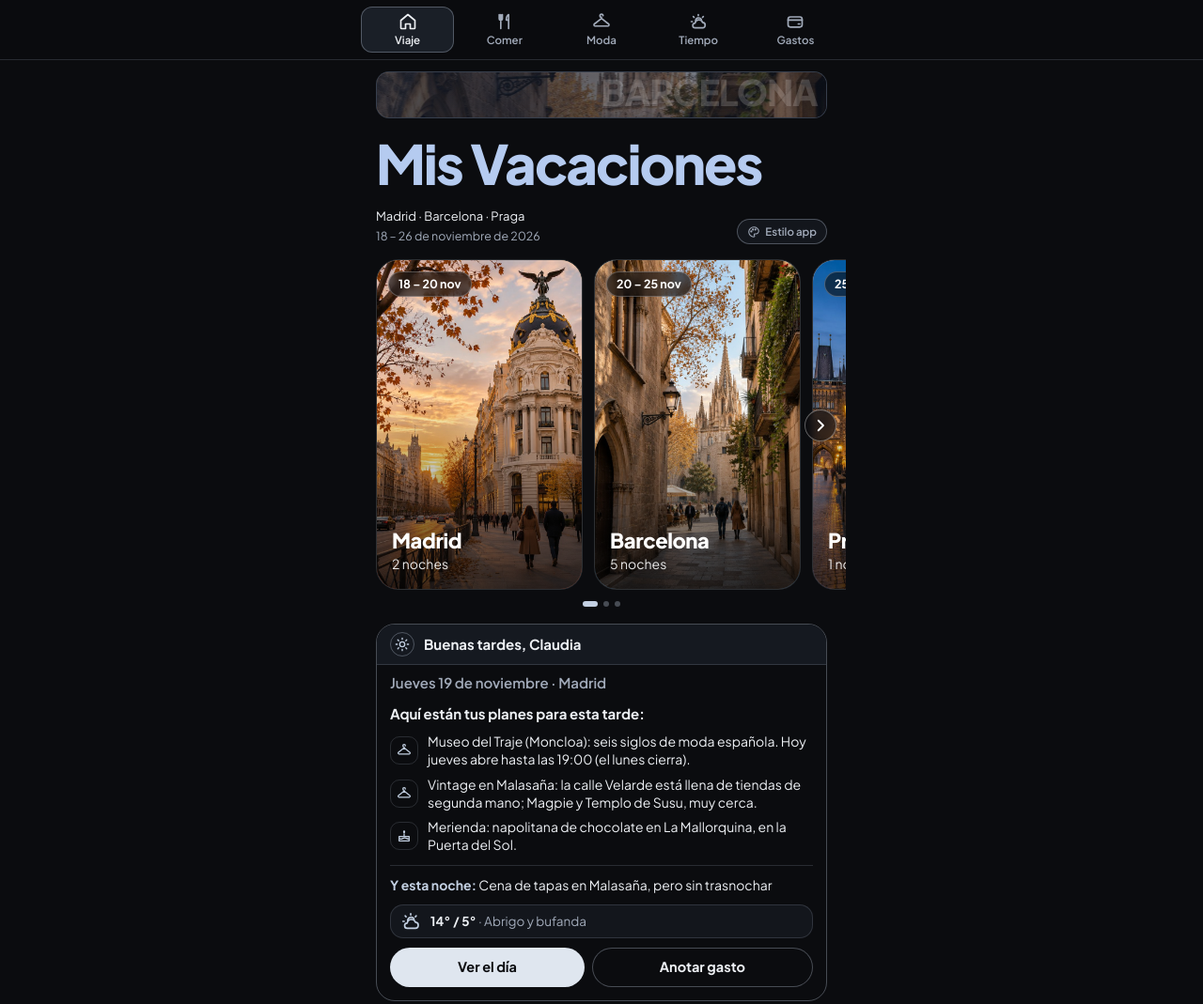
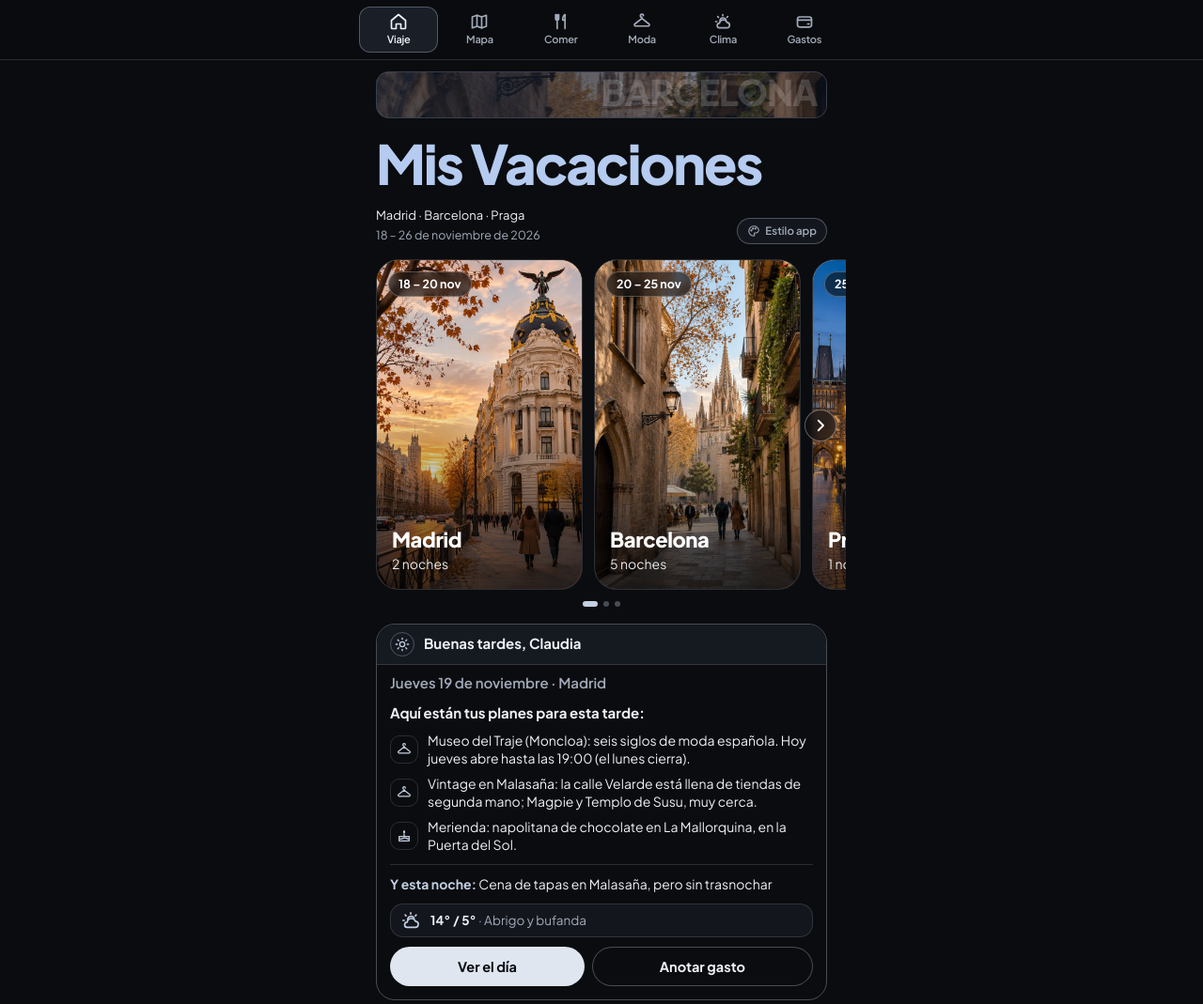
Before and after one commit to javierov/demo-mis-vacaciones, a plain HTML site: page index.html in a window 1280 px wide. Shown: the top 1069 px of the page at 94% size. Drawn offline with Linux system fonts and the light colour scheme; no server answers.

Commit message:
Botón Mapa en el menú, con Madrid, Barcelona y Praga

```diff
--- a/index.html
+++ b/index.html
@@ -347,7 +347,9 @@ input::placeholder{color:var(--mute)}
 @media(max-width:360px){.phr,.docs{grid-template-columns:minmax(0,1fr)}.gtop{grid-template-columns:minmax(0,1fr)}.donut{margin:0 auto}}
 /* mis vacaciones: 4 pestañas, banner de 2 ciudades, comer, tiempo */
 :root{--bcn2:#6fa8bd;--prg:#a78bd4}
-.top nav{grid-template-columns:repeat(5,minmax(0,1fr))}
+.top nav{grid-template-columns:repeat(6,minmax(0,1fr));gap:2px;padding:7px 2px}
+.top button{font-size:11px;letter-spacing:-.2px;min-width:0;overflow:hidden}
+#s-mapa .mapbox>.bh{display:none}#s-mapa .mapbox{padding-top:14px}#s-mapa .mapw{height:min(58vh,460px)}#s-mapa h2{margin-bottom:10px}
 .bnr .bs{animation:bf3 12s infinite}.bnr .bs:nth-child(2){animation-delay:4s}.bnr .bs:nth-child(3){animation-delay:8s}
 @keyframes bf3{0%{opacity:0;transform:scale(1.12)}6%{opacity:1}33%{opacity:1}39%{opacity:0;transform:scale(1)}100%{opacity:0}}
 @keyframes bf2{0%{opacity:0;transform:scale(1.12)}8%{opacity:1}50%{opacity:1}58%{opacity:0;transform:scale(1)}100%{opacity:0}}
@@ -1074,9 +1076,10 @@ svg.leaflet-image-layer.leaflet-interactive path {
 <body>
 <header class="top"><nav role="tablist" id="nav">
   <button role="tab" data-go="" aria-selected="true"><svg viewBox="0 0 24 24" fill="none" stroke="currentColor" stroke-width="2" stroke-linecap="round" stroke-linejoin="round"><path d="M3 10.5L12 3l9 7.5V20a1 1 0 0 1-1 1h-5v-6H9v6H4a1 1 0 0 1-1-1z"/></svg>Viaje</button>
+  <button role="tab" data-go="mapa" aria-selected="false"><svg viewBox="0 0 24 24" fill="none" stroke="currentColor" stroke-width="2" stroke-linecap="round" stroke-linejoin="round"><path d="M9 4L3 6v14l6-2 6 2 6-2V4l-6 2z"/><path d="M9 4v14M15 6v14"/></svg>Mapa</button>
   <button role="tab" data-go="comer" aria-selected="false"><svg viewBox="0 0 24 24" fill="none" stroke="currentColor" stroke-width="2" stroke-linecap="round" stroke-linejoin="round"><path d="M7 3v18M5 3v5a2 2 0 0 0 4 0V3M17 21V3c-2 1-3 4-3 7h3"/></svg>Comer</button>
   <button role="tab" data-go="moda" aria-selected="false"><svg viewBox="0 0 24 24" fill="none" stroke="currentColor" stroke-width="2" stroke-linecap="round" stroke-linejoin="round"><path d="M12 6.5a2 2 0 1 1 2-2M12 6.5V8L3 15a1.5 1.5 0 0 0 1 2.7h16a1.5 1.5 0 0 0 1-2.7l-9-7"/></svg>Moda</button>
-  <button role="tab" data-go="tiempo" aria-selected="false"><svg viewBox="0 0 24 24" fill="none" stroke="currentColor" stroke-width="2" stroke-linecap="round" stroke-linejoin="round"><path d="M12 3v1.5M5.6 5.6l1 1M3 12h1.5M18.4 5.6l-1 1"/><path d="M8.5 11a4 4 0 0 1 7.3-2"/><path d="M8 20h9a3.5 3.5 0 0 0 .5-7 5 5 0 0 0-9.6 1A3 3 0 0 0 8 20z"/></svg>Tiempo</button>
+  <button role="tab" data-go="tiempo" aria-selected="false"><svg viewBox="0 0 24 24" fill="none" stroke="currentColor" stroke-width="2" stroke-linecap="round" stroke-linejoin="round"><path d="M12 3v1.5M5.6 5.6l1 1M3 12h1.5M18.4 5.6l-1 1"/><path d="M8.5 11a4 4 0 0 1 7.3-2"/><path d="M8 20h9a3.5 3.5 0 0 0 .5-7 5 5 0 0 0-9.6 1A3 3 0 0 0 8 20z"/></svg>Clima</button>
   <button role="tab" data-go="gastos" aria-selected="false"><svg viewBox="0 0 24 24" fill="none" stroke="currentColor" stroke-width="2" stroke-linecap="round" stroke-linejoin="round"><rect x="3" y="6" width="18" height="13" rx="3"/><path d="M3 10h18M16 15h2"/></svg>Gastos</button>
 </nav></header>
 
@@ -1100,10 +1103,10 @@ svg.leaflet-image-layer.leaflet-interactive path {
   <div class="ph scrim hero" id="hero"></div>
   <div class="sheet">
     <div class="stats" id="stats"></div>
-    <div class="box blk mapbox"><h3 class="bh"><span class="bi"><i data-ic="pin"></i></span>Mapa</h3>
+    <div id="cmapslot"><div class="box blk mapbox" id="mapbox"><h3 class="bh"><span class="bi"><i data-ic="pin"></i></span>Mapa</h3>
       <div class="chips" id="mapchips"></div>
       <div class="mapw" id="mapw"><div class="mapoff" id="mapoff" hidden>Sin señal: las calles aparecerán con conexión. ✕</div></div>
-      <p class="note" style="margin-top:8px;font-size:13px">Toca un punto para ver qué es. En el móvil, el mapa se mueve con dos dedos; con uno se sigue bajando la página.</p></div>
+      <p class="note" style="margin-top:8px;font-size:13px">Toca un punto para ver qué es. En el móvil, el mapa se mueve con dos dedos; con uno se sigue bajando la página.</p></div></div>
     <div id="cstay"></div>
     <h2>Día a día</h2>
     <div id="cdays"></div>
@@ -1117,6 +1120,11 @@ svg.leaflet-image-layer.leaflet-interactive path {
     <p class="note" style="margin-top:14px;font-size:13px">€ menos de 10 € por persona · €€ entre 10 y 25 €. Los horarios cambian: mejor mirarlos en Google Maps antes de ir.</p></div>
 </section>
 
+<section id="s-mapa" hidden>
+  <div class="sheet"><h2>Mapa</h2>
+    <div class="chips" id="mapcity"></div>
+    <div id="mapslot"></div></div>
+</section>
 <section id="s-moda" hidden>
   <div class="ptl"><h1>Moda y vintage</h1><p>Museos de moda, mercadillos y tiendas de ropa antigua.</p></div>
   <div class="chips" id="mchips"></div>
@@ -1525,6 +1533,12 @@ function cityMap(c){mcityM=c;
       L.marker([la,lo],{icon:L.divIcon({className:"lpin",html:`<span style="background:${PK[k][1]}">${i+1}</span>`,iconSize:[28,28],iconAnchor:[14,14],popupAnchor:[0,-14]}),title:n,riseOnHover:true})
        .bindPopup(`<div class="lpop"><b>${esc(n)}</b><small>${PK[k][0]}${x?` · ${wdl(d)} ${d}`:""}</small>${x?`<button type="button" class="btn" data-open="${c}" data-day="${d}">Ver el día</button>`:""}<a class="lk" href="${map(q)}" target="_blank" rel="noopener">Ver en Google Maps</a></div>`,{maxWidth:240,autoPanPadding:[20,20]}).addTo(LG)});
     if(pts.length)LM.fitBounds(pts.map(p=>[p[3],p[4]]),{padding:[30,30],maxZoom:16})})}
+/* pestaña Mapa: el mismo mapa se mueve a esta pestaña, con botones de ciudad */
+let mtab=null;
+function mapTab(){if(mtab===null){const t=T(),x=t.ph==="trip"&&dayOf(t.d);mtab=x?wxCity(x):Object.keys(C)[0]}
+  $("mapcity").innerHTML=Object.keys(C).map(c=>`<button type="button" data-mt="${c}" class="${mtab===c?"on":""}">${c}</button>`).join("");
+  $("mapslot").appendChild($("mapbox"));cityMap(mtab)}
+$("mapcity").onclick=e=>{const b=e.target.closest("[data-mt]");if(!b)return;mtab=b.dataset.mt;LM&&LM.closePopup();mapTab()};
 $("mapchips").onclick=e=>{const b=e.target.closest("[data-mk]");if(!b)return;mk=b.dataset.mk;LM&&LM.closePopup();cityMap(mcityM)};
 
 /* ---------- dónde comer ---------- */
@@ -1599,12 +1613,12 @@ document.addEventListener("click",e=>{const o=e.target.closest("[data-open]");if
 function show(id){document.querySelectorAll(".app>section").forEach(s=>s.hidden=s.id!=="s-"+id);const tab=id==="city"||id==="viaje"?"":id;document.querySelectorAll("#nav button").forEach(b=>b.setAttribute("aria-selected",b.dataset.go===tab?"true":"false"))}
 function route_(){
   let h=decodeURIComponent(location.hash.slice(1));
-  const m=h.match(/^prueba-(\d+)(?:-(\d+))?$/);if(m){SIM=dayOf(+m[1])?+m[1]:0;SIMH=SIM&&m[2]!==undefined?+m[2]:null;try{SIM?sessionStorage.setItem("mv-sim",SIM):sessionStorage.removeItem("mv-sim");SIMH!==null?sessionStorage.setItem("mv-simh",SIMH):sessionStorage.removeItem("mv-simh")}catch(e){}gsel=null;rcity=null;mcity=null;history.replaceState(null,"",location.pathname+location.search);h="";resetForm()}
+  const m=h.match(/^prueba-(\d+)(?:-(\d+))?$/);if(m){SIM=dayOf(+m[1])?+m[1]:0;SIMH=SIM&&m[2]!==undefined?+m[2]:null;try{SIM?sessionStorage.setItem("mv-sim",SIM):sessionStorage.removeItem("mv-sim");SIMH!==null?sessionStorage.setItem("mv-simh",SIMH):sessionStorage.removeItem("mv-simh")}catch(e){}gsel=null;rcity=null;mcity=null;mtab=null;history.replaceState(null,"",location.pathname+location.search);h="";resetForm()}
   const city=Object.keys(C).find(c=>C[c].slug===h);
-  if(city){openCity(city,pend);pend=0;show("city");window.scrollTo({top:0});cityMap(city);$("ft").hidden=false;renderFt();return}
-  const id=["comer","moda","tiempo","gastos"].includes(h)?h:"viaje";
+  if(city){openCity(city,pend);pend=0;show("city");window.scrollTo({top:0});$("cmapslot").appendChild($("mapbox"));cityMap(city);$("ft").hidden=false;renderFt();return}
+  const id=["mapa","comer","moda","tiempo","gastos"].includes(h)?h:"viaje";
   show(id);window.scrollTo({top:0});
-  if(id==="viaje"){renderHome();requestAnimationFrame(()=>window.mvFitTitle&&window.mvFitTitle())}if(id==="gastos")renderG();if(id==="comer")renderR();if(id==="moda")renderM();if(id==="tiempo")renderWx();
+  if(id==="viaje"){renderHome();requestAnimationFrame(()=>window.mvFitTitle&&window.mvFitTitle())}if(id==="gastos")renderG();if(id==="comer")renderR();if(id==="moda")renderM();if(id==="tiempo")renderWx();if(id==="mapa")mapTab();
   requestAnimationFrame(carState);
   $("ft").hidden=id!=="viaje";renderFt();
 }
```
